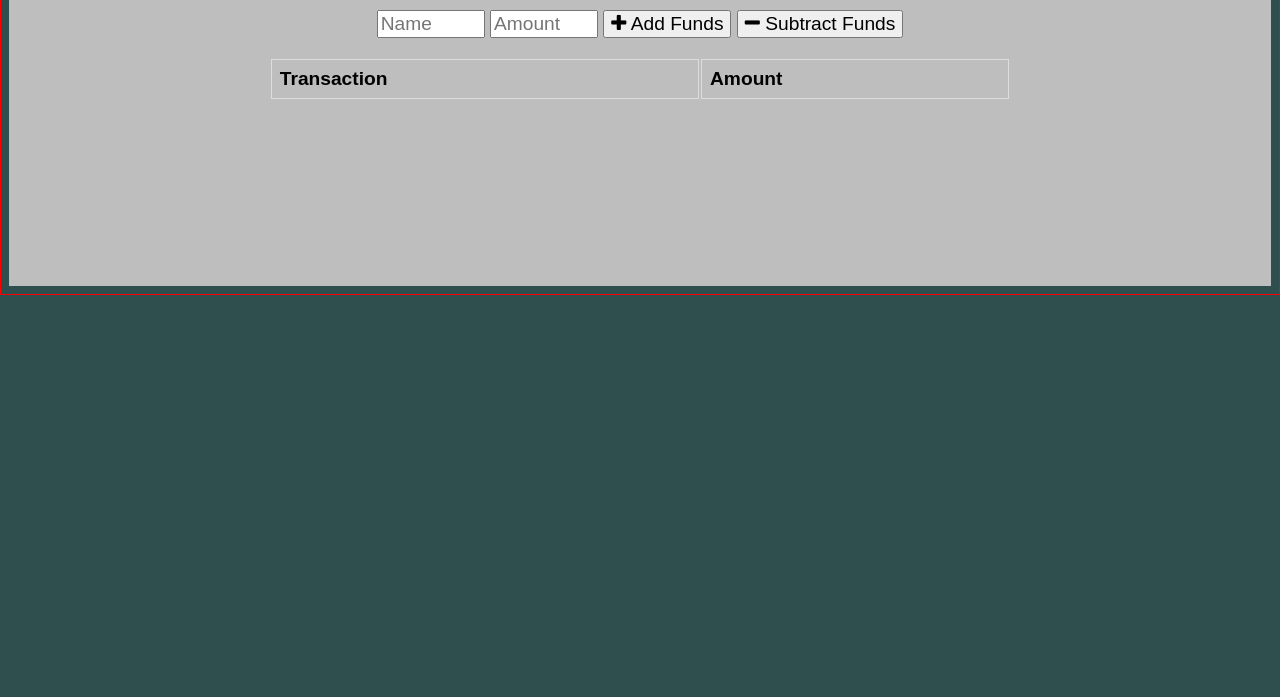
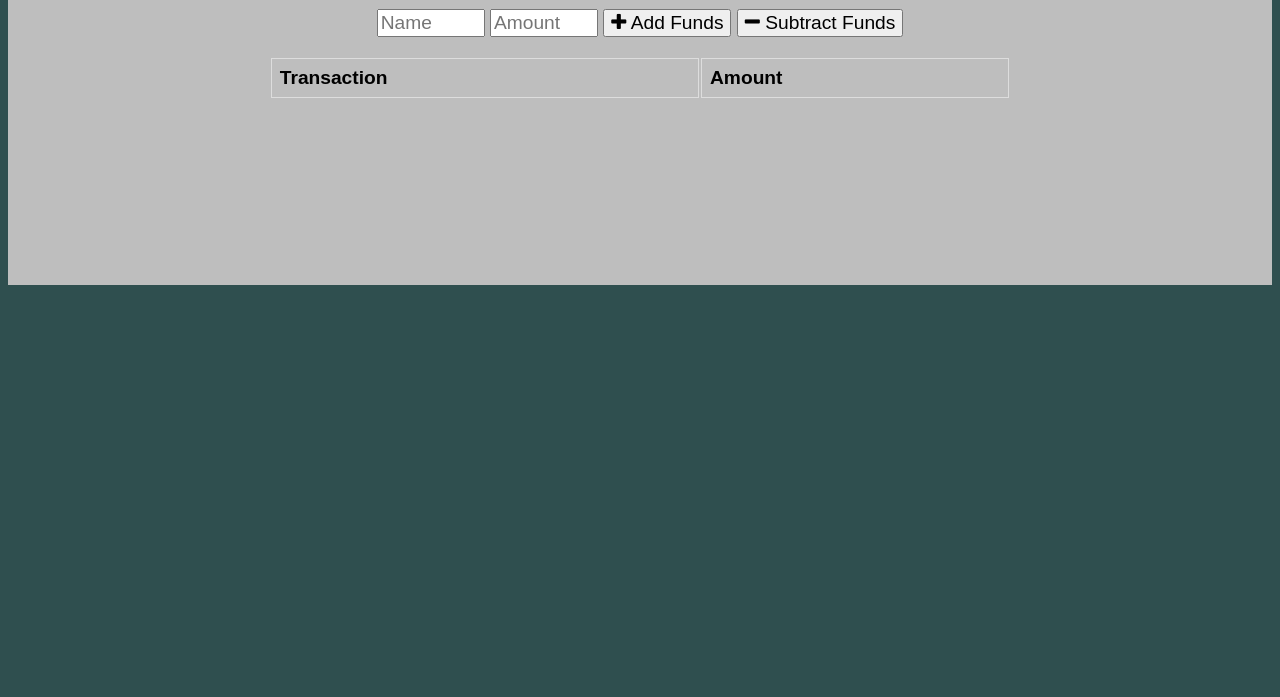
Before and after one commit to austinjkeener/budget-tracker, a website: page public/index.html in a window 1280 px wide. Shown: the part 103-800 px from the top of the page. Drawn offline with nearby package versions, Linux system fonts and the light colour scheme; no server answers.

Commit message:
styling change

```diff
--- a/public/styles.css
+++ b/public/styles.css
@@ -1,6 +1,5 @@
 html {
   background-color: darkslategrey;
-  border: 1px solid red;
 }
 body {
   font-size: 120%;
```
Also changed, not shown: public/index.html (+2 -2 lines).
